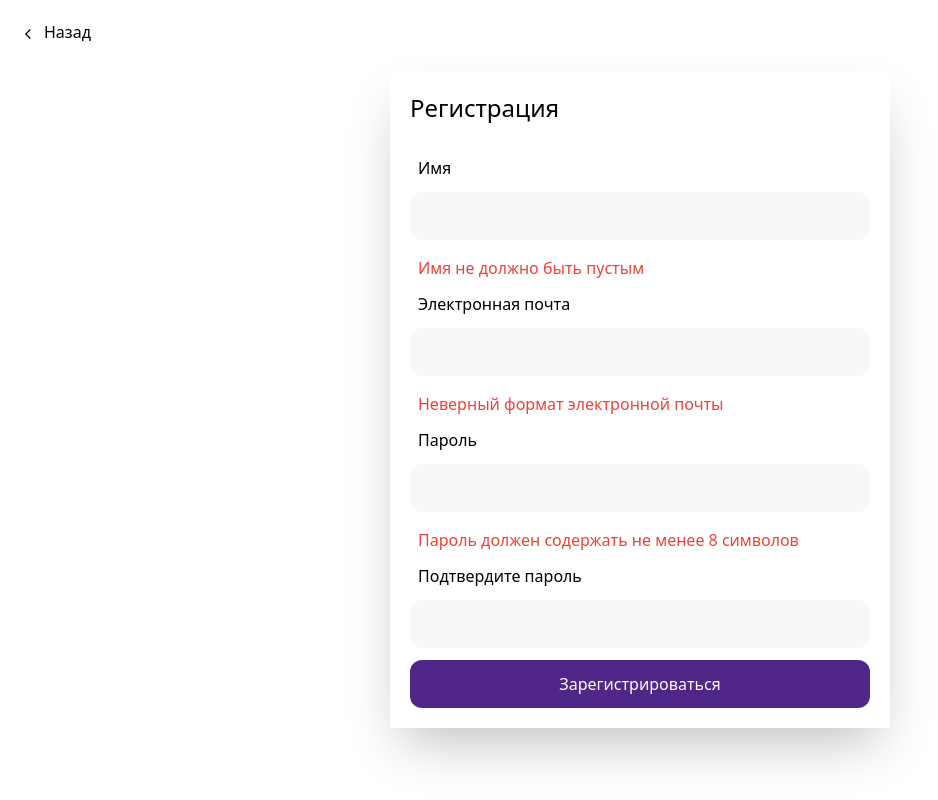
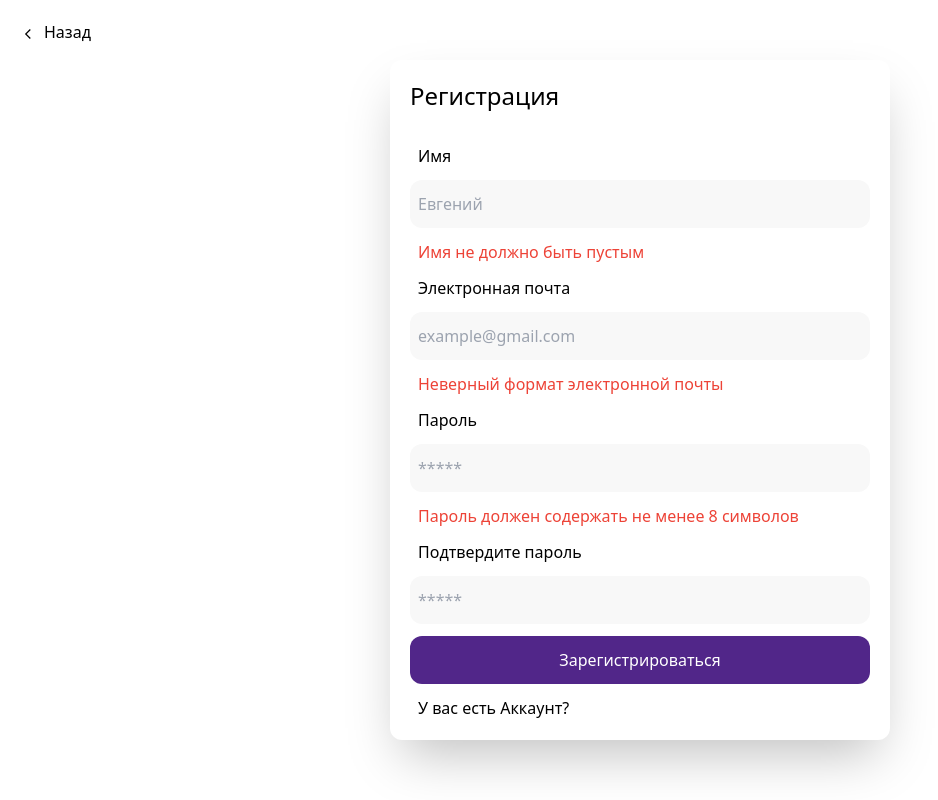
Before and after one commit to ToPsT0P/CommunityProject, a React (Vite) app: page /signUp in a window 1280 px wide. Both pictures are taken after a click on the button "Зарегистрироваться". Shown: the whole page, without its empty margins (0-938 px from the left). Built offline with nearby package versions, Linux system fonts and the light colour scheme; no server answers.

Commit message:
Login/Auth

```diff
--- a/package.json
+++ b/package.json
@@ -12,6 +12,7 @@
   "dependencies": {
     "@reduxjs/toolkit": "^2.2.7",
     "axios": "^1.7.7",
+    "qs": "^6.13.0",
     "react": "^18.3.1",
     "react-dom": "^18.3.1",
     "react-icons": "^5.3.0",
--- a/src/app/store/reducers/userReducer.ts
+++ b/src/app/store/reducers/userReducer.ts
@@ -17,6 +17,7 @@ export const userSlice = createSlice({
     reducers: {
         setToken(state, action: PayloadAction<string>) {
             state.Token = action.payload
+
         //     TODO Не забыть записывать токен в localStorage
         },
 
--- a/src/pages/AuthPages/Layout.tsx
+++ b/src/pages/AuthPages/Layout.tsx
@@ -1,4 +1,8 @@
 import {useState} from "react";
+import {Link} from "react-router-dom";
+import axios from "axios";
+import {useAppDispatch} from "../../shared/hooks/redux.ts";
+import {userSlice} from "../../app/store/reducers/userReducer.ts";
 
 interface IUser {
     password?: string;
@@ -23,6 +27,8 @@ const Layout = ({ logOrAuth }: { logOrAuth: string }) => {
     });
 
     const [errors, setErrors] = useState<IValidationErrors>({});
+
+    const dispatch = useAppDispatch()
 
     const validate = () => {
         const newErrors: IValidationErrors = {};
@@ -51,16 +57,52 @@ const Layout = ({ logOrAuth }: { logOrAuth: string }) => {
         return Object.keys(newErrors).length === 0;
     };
 
-    const handleSubmit = () => {
+    const RegistrationSubmit = async () => {
         if (validate()) {
-            console.log("Данные отправлены", userData);
-        } else {
-            console.log("Ошибка валидации", errors);
+            try {
+                const response = await axios.post("https://reqres.in/api/register", {
+                    // В идеале тут передавать данные от пользователя, но я попробовал
+                    // Сервер готов регистрировать только определенных юзеров, потому в коде я
+                    // Прокидываю нужны пропсы, будь настоящий сервер, работало бы как надр
+                    email: "eve.holt@reqres.in",
+                    password: "pistol"
+                });
+                console.log(response.data);
+            } catch (e) {
+                if (e.response) {
+                    console.log("Ошибка сервера:", e.response.data);
+                } else {
+                    console.log("Ошибка:", e.message);
+                }
+            }
         }
     };
 
+    const LoginSubmit = async () => {
+        if (validate()) {
+            try {
+                const response = await axios.post("https://reqres.in/api/login", {
+                    // В идеале тут передавать данные от пользователя, но я попробовал
+                    // Сервер готов регистрировать только определенных юзеров, потому в коде я
+                    // Прокидываю нужны пропсы, будь настоящий сервер, работало бы как надр
+                    email: "eve.holt@reqres.in",
+                    password: "pistol"
+                });
+                dispatch(userSlice.actions.setToken(response.data.token))
+
+            } catch (e) {
+                if (e.response) {
+                    console.log("Ошибка сервера:", e.response.data);
+                } else {
+                    console.log("Ошибка:", e.message);
+                }
+            }
+            }
+    }
+
+
     return (
-        <div className="shadow-2xl w-[500px] h-fit gap-y-3 p-5 flex flex-wrap">
+        <div className="shadow-2xl w-[500px] h-fit gap-y-3 p-5 flex flex-wrap rounded-xl">
             {logOrAuth === "Auth" ? (
                 <h2 className="text-2xl mb-5">Регистрация</h2>
             ) : (
@@ -74,9 +116,10 @@ const Layout = ({ logOrAuth }: { logOrAuth: string }) => {
                         className="w-full h-12 rounded-xl px-2 bg-gray"
                         type="text"
                         value={userData.login}
+                        placeholder="Евгений"
                         onChange={(e) => setUserData({ ...userData, login: e.target.value })}
                     />
-                    {errors.login && <p className="text-errorColor pl-2 mt-1">{errors.login}</p>}
+                    {errors.login && <p className="text-errorColor pl-2">{errors.login}</p>}
                 </>
             )}
 
@@ -84,19 +127,21 @@ const Layout = ({ logOrAuth }: { logOrAuth: string }) => {
             <input
                 className="w-full h-12 rounded-xl px-2 bg-gray"
                 type="text"
+                placeholder="example@gmail.com"
                 value={userData.email}
                 onChange={(e) => setUserData({ ...userData, email: e.target.value })}
             />
-            {errors.email && <p className="text-errorColor pl-2 mt-1">{errors.email}</p>}
+            {errors.email && <p className="text-errorColor pl-2">{errors.email}</p>}
 
             <p className="w-full pl-2">Пароль</p>
             <input
                 className="w-full h-12 rounded-xl px-2 bg-gray"
                 type="password"
+                placeholder="*****"
                 value={userData.password}
                 onChange={(e) => setUserData({ ...userData, password: e.target.value })}
             />
-            {errors.password && <p className="text-errorColor pl-2 mt-1">{errors.password}</p>}
+            {errors.password && <p className="text-errorColor pl-2">{errors.password}</p>}
 
             {logOrAuth === "Auth" && (
                 <>
@@ -104,22 +149,42 @@ const Layout = ({ logOrAuth }: { logOrAuth: string }) => {
                     <input
                         className="w-full h-12 rounded-xl px-2 bg-gray"
                         type="password"
+                        placeholder="*****"
                         value={userData.password_confirmation}
                         onChange={(e) =>
                             setUserData({ ...userData, password_confirmation: e.target.value })
                         }
                     />
                     {errors.password_confirmation && (
-                        <p className="text-errorColor pl-2 mt-1">{errors.password_confirmation}</p>
+                        <p className="text-errorColor pl-2">{errors.password_confirmation}</p>
                     )}
                 </>
             )}
-            <button
-                className="w-full h-12 bg-myColor text-white flex justify-center items-center rounded-xl"
-                onClick={handleSubmit}
-            >
-                {logOrAuth === "Auth" ? <>Зарегистрироваться</> : <>Войти</>}
-            </button>
+            {logOrAuth == "Auth"
+                ?
+                <button
+                    className="w-full h-12 bg-myColor text-white flex justify-center items-center rounded-xl"
+                    onClick={RegistrationSubmit}>
+                    Зарегистрироваться
+                </button>
+                :
+                <button
+                    className="w-full h-12 bg-myColor text-white flex justify-center items-center rounded-xl"
+                    onClick={LoginSubmit}>
+                    Войти
+                </button>
+            }
+
+            {logOrAuth == "Auth"
+            ?
+                <Link to={"/signIn"} className="pl-2 hover:text-myColor duration-200">
+                    У вас есть Аккаунт?
+                </Link>
+            :
+                <Link to={"/signUp"} className="pl-2 hover:text-myColor duration-200">
+                    Нет Аккаунта - создай!
+                </Link>
+            }
         </div>
     );
 };
--- a/src/pages/AuthPages/LoginPage/LoginPage.tsx
+++ b/src/pages/AuthPages/LoginPage/LoginPage.tsx
@@ -5,7 +5,7 @@ import {MdOutlineArrowBackIos} from "react-icons/md";
 const LoginPage = () => {
     return (
         <div className="w-screen h-screen justify-center items-center flex">
-            <Link to={"/"} className="absolute top-5 left-5 flex items-center gap-x-2"><MdOutlineArrowBackIos className="pt-1" />Назад</Link>
+            <Link to={"/"} className="absolute top-5 left-5 flex items-center gap-x-2 mb-3 hover:text-myColor duration-200"><MdOutlineArrowBackIos className="pt-1" />Назад</Link>
             <Layout logOrAuth="Login"/>
         </div>
     );
--- a/src/pages/AuthPages/RegistrationPage/RegistrationPage.tsx
+++ b/src/pages/AuthPages/RegistrationPage/RegistrationPage.tsx
@@ -5,7 +5,7 @@ import {MdOutlineArrowBackIos} from "react-icons/md";
 const RegistrationPage = () => {
     return (
         <div className="w-screen h-screen justify-center items-center flex">
-            <Link to={"/"} className="absolute top-5 left-5 flex items-center gap-x-2"><MdOutlineArrowBackIos
+            <Link to={"/"} className="absolute top-5 left-5 flex items-center gap-x-2 mb-3 hover:text-myColor duration-200"><MdOutlineArrowBackIos
                 className="pt-1"/>Назад</Link>
             <Layout logOrAuth="Auth"/>
         </div>
```
Also changed, not shown: 1 other file (tests, documents, lock files or other folders).
